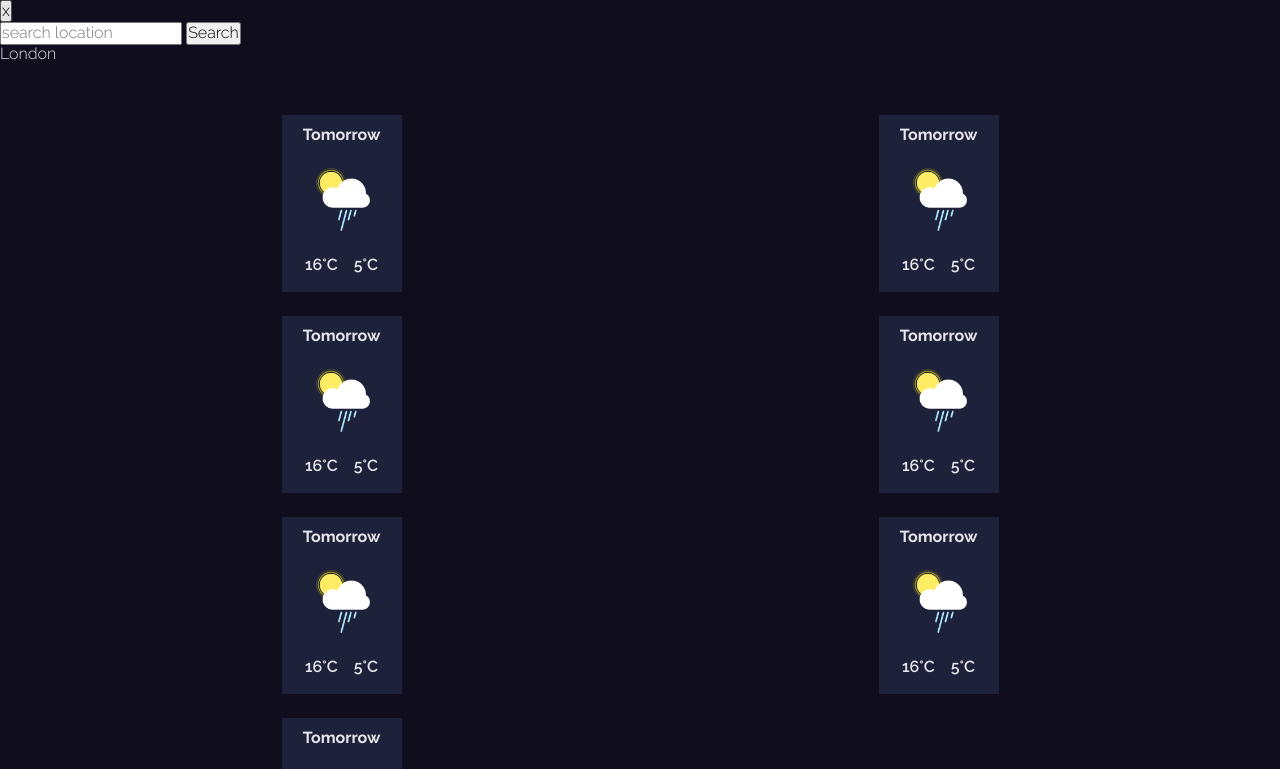
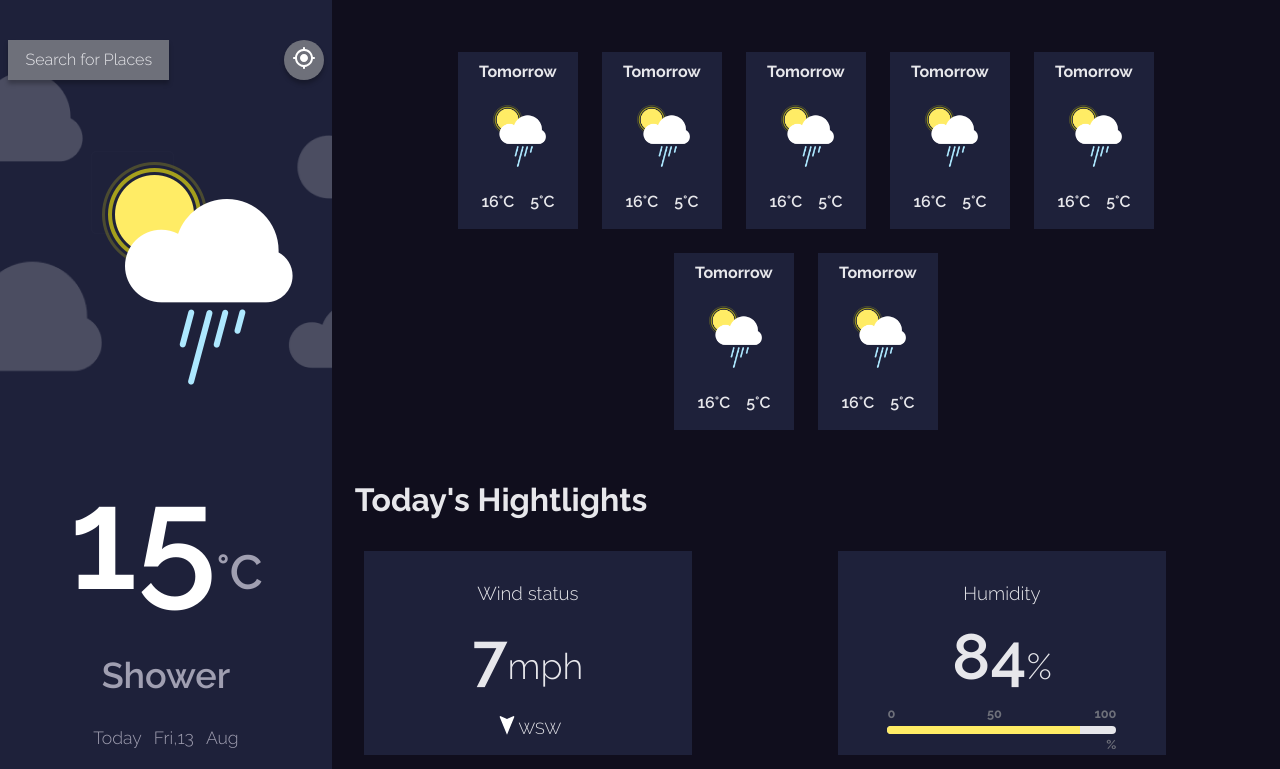
Before and after one commit to ivanmaierg/weather-app, a React (Create React App) app: page / in a window 1280 px wide. Shown: the top 769 px of the page. Built offline with nearby package versions, Linux system fonts and the light colour scheme.

Commit message:
feat: Add SearchPanel, implement Media queries

```diff
--- a/src/components/AsidePanel/index.jsx
+++ b/src/components/AsidePanel/index.jsx
@@ -8,12 +8,15 @@ import { getLocation } from '@/services/GetWeather';
 import LocationIcon from '@icons/location-icon-gray.svg'
 import SearchPanel from '../SearchPanel';
 const AsidePanel = (props) => {
-    const [toggle, setToggle] = useState(false);
-    console.log(toggle)
-    return (!toggle ? <SearchPanel toggle={toggle} setToggle={setToggle} /> :
-        <aside style={toggle ? { display: 'flex' } : { display: 'none' }} className="left-panel">
+    const [searchPanel, setSearchPanel] = useState(false);
+    const showSearchPanel = () => {setSearchPanel(!searchPanel)}
+    console.log(searchPanel)
+    return (
+        <>
+        <SearchPanel visible={searchPanel} showSearchPanel={showSearchPanel} />
+        <aside className="left-panel">
             <div className="left-panel__buttons">
-                <CallToAction toggle={toggle} setToggle={setToggle} />
+                <CallToAction visible={searchPanel} showSearchPanel={showSearchPanel} />
                 <GeoButton />
             </div>
             <div className="left-panel__weather">
@@ -30,7 +33,9 @@ const AsidePanel = (props) => {
 
                 </div>
             </div>
-        </aside >)
+        </aside >
+        </>
+        )
 }
 
 export default AsidePanel
--- a/src/components/AsidePanel/styles.css
+++ b/src/components/AsidePanel/styles.css
@@ -1,4 +1,5 @@
 .left-panel {
+    top: -10px;
     flex-direction: column;
     background-color: var(--primary--color);
     background-image: url('../../assets/images/clouds.png');
@@ -6,22 +7,22 @@
     background-position-x: center;
     background-position-y: 2rem;
     background-size: auto;
+    padding-top: 2.5rem;
 }
 
 .left-panel__buttons {
     display: flex;
     justify-content: space-between;
-    margin: auto;
     width: 95%;
     height: 40px;
-    margin-top: 1rem;
+    margin: 0 auto;
 }
 
 .left-panel__weather {
     position: relative;
     display: grid;
     grid-template-columns: 1;
-    grid-template-rows: repeat(2, 376px)
+    grid-template-rows: repeat(2, 376px);
 }
 
 .left-panel__weather--img {
@@ -100,3 +101,11 @@
 .weather--location span img {
     object-fit: cover;
 }
+
+@media (min-width:1200px) {
+    .left-panel {
+        display: flex;
+        flex-direction: column;
+        width:35vw;
+    }
+}
--- a/src/components/Buttons/CallToAction/index.jsx
+++ b/src/components/Buttons/CallToAction/index.jsx
@@ -3,14 +3,10 @@ import './styles.css';
 import PropTypes from 'prop-types';
 import Button from '@components/Buttons/button';
 
-const CallToAction = ({ toggle, setToggle }) => {
+const CallToAction = ({ visible, showSearchPanel }) => {
 
-
-  const handleClick = () => {
-    setToggle(prevState => (!toggle));
-  }
   return (
-    <Button size="large" bgColor="gray" onClick={handleClick}>
+    <Button size="large" bgColor="gray" onClick={() => showSearchPanel(!visible)}>
       Search for Places
     </Button>
   );
--- a/src/components/Buttons/button/index.jsx
+++ b/src/components/Buttons/button/index.jsx
@@ -4,7 +4,7 @@ import classNames from 'classnames'
 import PropTypes from 'prop-types';
 
 const Button = (props) =>  {
-    const buttonClassNames = classNames('button', 'button-'+props.size,'button-'+ props.bgColor)
+    const buttonClassNames = classNames('button', 'button-'+props.size,'button-'+ props.bgColor,'button-font-'+props.fontSize)
     return (
       <button
         className={buttonClassNames}
@@ -16,10 +16,12 @@ const Button = (props) =>  {
 }
 Button.propTypes = {
   bgColor: PropTypes.oneOf(['purple', 'gray']),
-  size: PropTypes.oneOf(['medium', 'large','rounded'])
+  size: PropTypes.oneOf(['small','medium', 'large','rounded']),
+  fontSize:PropTypes.oneOf(['md','xl'])
 };
 Button.defaultProps = {
   bgColor: 'gray',
   size: 'medium',
+  fontSize:'md'
 };
 export default Button;
--- a/src/components/Buttons/button/styles.css
+++ b/src/components/Buttons/button/styles.css
@@ -17,6 +17,9 @@
 
 .button-gray {
   background-color: var(--gray--color);
+}
+.button-small {
+  padding:14px 16px;
 }
 
 .button-large {
--- a/src/components/Main/styles.css
+++ b/src/components/Main/styles.css
@@ -5,11 +5,28 @@
     justify-items: center;
     margin: 3.25rem 3.4375rem;
 }
-footer{
-    display:flex;
+
+footer {
+    display: flex;
 }
-footer > p {
+
+footer>p {
     margin: auto;
     font-weight: var(--font-weight--medium);
     font-size: 0.9rem;
 }
+
+@media (min-width:1200px) {
+    main {
+        width: 100%;
+    }
+    .WeekWeather {
+        display: flex;
+        justify-content: center;
+        align-items: center;
+        flex-wrap: wrap;
+        flex-direction: row;
+        width: auto;
+
+    }
+}
--- a/src/components/SearchPanel/index.jsx
+++ b/src/components/SearchPanel/index.jsx
@@ -1,14 +1,19 @@
 import React from 'react'
+import Button from '../Buttons/button'
 import './styles.css'
-const SearchPanel = ({ toggle, setToggle}) => {
-    const handleClick = () => {
-        setToggle(prevState => (!toggle));
-    }
+import SearchIcon from '@icons/search.svg'
+
+const SearchPanel = ({ visible, showSearchPanel }) => {
     return (
-        <div className="SearchPanel">
-            <button type="button" onClick={handleClick}>x</button>
-            <form>
-                <input placeholder="search location"></input> <button>Search</button>
+        <div className={`SearchPanel ${visible ? 'active' : ''}`}>
+            <button type="button" className="SearchPanel__button" onClick={() => showSearchPanel(!visible)}>x</button>
+            <form className="SearchPanel__form">
+                <div className="SearchPanel__searchBar">
+                    <span><img src={SearchIcon} /></span>
+                    <input placeholder="search location" />
+
+                </div>
+                <Button bgColor='purple' size="small" fontSize='md'>Search</Button>
             </form>
             <ul>
                 <li>London</li>
--- a/src/components/SearchPanel/styles.css
+++ b/src/components/SearchPanel/styles.css
@@ -1,4 +1,75 @@
-.SearchPanel{
-    width:100%;
-    height:100%;
+.SearchPanel {
+    display: flex;
+    flex-direction: column;
+    position: absolute;
+    background-color: var(--primary--color);
+    left: -100%;
+    width: 100%;
+    height: 100vh;
+    padding: 1rem;
+    z-index: 2;
 }
+
+.active {
+    left: 0;
+    transition: 350ms;
+}
+
+.SearchPanel__button {
+    align-self: flex-end;
+    background: none;
+    border: none;
+    color: var(--light--color);
+    font-size: 1.5rem;
+    cursor: pointer;
+    margin: 0.5rem 1.5rem;
+}
+
+.SearchPanel__form {
+    display: flex;
+    justify-content: center;
+    align-items: center;
+}
+
+.SearchPanel__searchBar {
+    display: flex;
+    align-items: center;
+    height: 2.7rem;
+    width: 16.75rem;
+    border: white 1px solid;
+    color: var(--light--color);
+    margin-right: 0.5rem;
+}
+
+.SearchPanel__searchBar>* {
+    height: 100%;
+}
+
+.SearchPanel__searchBar input {
+    background: transparent;
+    border: none;
+    width: 85%;
+    height: 100%;
+    color: white;
+    font-size:1rem;
+}
+
+.SearchPanel__searchBar input:focus {
+    border: none;
+    outline: none;
+}
+
+.SearchPanel__searchBar span {
+    display: flex;
+    justify-content: center;
+    align-items: center;
+    width: 15%;
+}
+
+.SearchPanel__searchBar span img {
+    display: block;
+    width: auto;
+    height: 75%;
+    object-fit: cover;
+    object-position: center;
+}
--- a/src/components/WeatherHighlight/styles.css
+++ b/src/components/WeatherHighlight/styles.css
@@ -18,7 +18,7 @@
     padding: 0;
     font-size: 4rem;
     font-weight: var(--font-weight--semibold);
-    margin:1rem 0;
+    margin: 1rem 0;
 }
 
 .WeatherHighlight__container>p>span {
@@ -26,3 +26,9 @@
     margin: 0;
     font-weight: var(--font-weight--medium);
 }
+
+@media (min-width:1200px) {
+    .WeatherHighlight__container{
+        margin:2rem;
+    }
+}
--- a/src/components/WeatherHighlights/styles.css
+++ b/src/components/WeatherHighlights/styles.css
@@ -1,3 +1,12 @@
 .Weather-Highlights__section--title {
     margin: auto 1.4375rem;
 }
+
+@media (min-width:1200px) {
+    .Weather-Highlights__container{
+        display:grid;
+        grid-template-columns:repeat(2,1fr);
+        grid-template-rows:repeat(2,1fr);
+        margin:auto;
+    }
+}
--- a/src/style.css
+++ b/src/style.css
@@ -24,3 +24,11 @@ body {
     background-color: var(--main-bg-color);
     color: var(--light--color);
 }
+
+@media (min-width:1200px) {
+    .app {
+        display: flex;
+        flex-direction: row;
+        width:100%;
+    }
+}
```
Also changed, not shown: src/assets/icons/search.svg (added).
